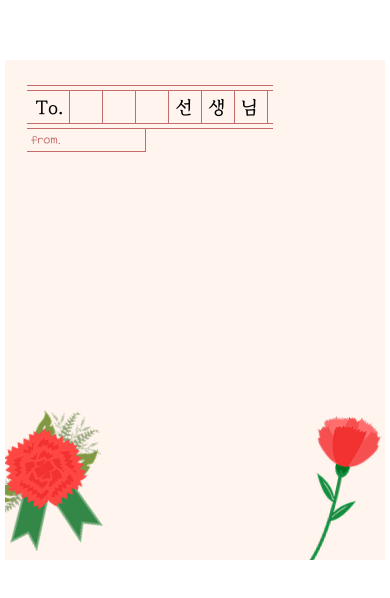
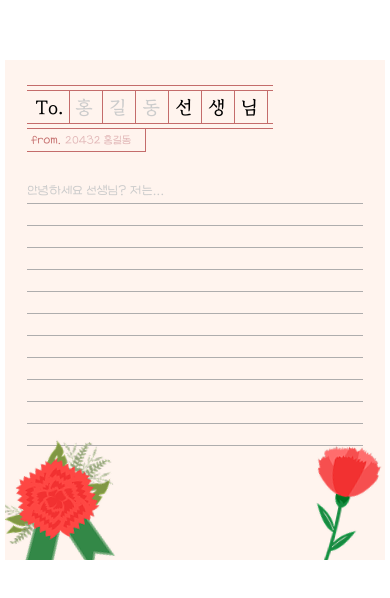
Before and after one commit to sunrin-today/2025-teachers-day, a Next.js app: page / in a window 390 px wide. Shown: the part 112-710 px from the top of the page. Built offline with nearby package versions, Linux system fonts and the light colour scheme.

Commit message:
feat: add LetterInput component and integrate it into the Home page with responsive image display

```diff
--- a/src/app/page.tsx
+++ b/src/app/page.tsx
@@ -1,28 +1,63 @@
 'use client';
 
+import { useEffect, useState } from 'react';
+import LetterInput from '@/components/input/letter';
 import NameInput from '@/components/input/name';
 import TeacherNameInput from '@/components/input/teacher-name';
-import { useState } from 'react';
 
 export default function Home() {
   const [teacherName, setTeacherName] = useState('');
   const [name, setName] = useState('');
+  const [content, setContent] = useState('');
+  const [showImages, setShowImages] = useState(true);
+
+  useEffect(() => {
+    const handleResize = () => {
+      setShowImages(window.innerHeight > 350);
+    };
+
+    handleResize();
+
+    window.addEventListener('resize', handleResize);
+
+    return () => {
+      window.removeEventListener('resize', handleResize);
+    };
+  }, []);
 
   return (
     <div className='w-[380px] max-w-[380px] h-full max-h-[500px] bg-[#FFF4EE] relative overflow-hidden'>
-      <main className='py-[25px] px-[22px]'>
+      <main className='py-[25px] px-[22px] flex flex-col gap-[27px] h-full z-10'>
         <section>
-          <TeacherNameInput value={teacherName} setValue={setTeacherName} />
-          <NameInput value={name} setValue={setName} />
+          <TeacherNameInput
+            value={teacherName}
+            setValue={setTeacherName}
+          />
+
+          <NameInput
+            value={name}
+            setValue={setName}
+          />
+        </section>
+
+        <section className='w-full h-[273px] max-h-[273px]'>
+          <LetterInput
+            value={content}
+            setValue={setContent}
+          />
         </section>
       </main>
 
+      {
+        showImages && (
+          <>
             <img
               src='/images/carnation1.png'
               alt='Carnation 1'
               width={180}
               height={180}
-        className='absolute bottom-[-10px] left-[-48px] -rotate-12'
+              className='absolute bottom-[-40px] left-[-36px] -rotate-12 z-0'
+              draggable={false}
             />
 
             <img
@@ -30,8 +65,12 @@ export default function Home() {
               alt='Carnation 2'
               width={200}
               height={200}
-        className='absolute bottom-[-30px] right-[-52px] rotate-12'
+              className='absolute bottom-[-60px] right-[-52px] rotate-12 z-0'
+              draggable={false}
             />
+          </>
+        )
+      }
     </div>
   );
 }
--- a/src/components/line.tsx
+++ b/src/components/divider.tsx
@@ -2,15 +2,15 @@ interface LineProps {
   length?:    number;
   direction?: 'vertical' | 'horizontal';
   double?:    boolean;
-  full?: boolean;
+  full?:      boolean;
 }
 
-export default function Line(props: LineProps) {
+export default function Divider(props: LineProps) {
   const {
     length = 246,
     direction = 'horizontal',
     double = false,
-    full = false
+    full = false,
   } = props;
 
   const line = (
--- /dev/null
+++ b/src/components/input/letter.tsx
@@ -0,0 +1,56 @@
+interface LetterInputProps extends React.ComponentProps<'textarea'> {
+  value:    string;
+  setValue: (value: string) => void;
+}
+
+export default function LetterInput(props: LetterInputProps) {
+  const { value, setValue } = props;
+
+  const handleLetterInputChange = (e: React.ChangeEvent<HTMLTextAreaElement>) => {
+    if (e.target.scrollHeight !== e.target.clientHeight) return;
+
+    setValue(e.target.value);
+  };
+
+  return (
+    <div className='w-full h-full relative'>
+      <textarea
+        className='w-full h-full outline-none font-(family-name:--font-leeseoyun) resize-none z-30 text-[14px] overflow-hidden leading-[22px] placeholder-[#ccc]'
+        value={value}
+        placeholder='안녕하세요 선생님? 저는...'
+        onChange={handleLetterInputChange}
+        onDrop={e => {
+          e.preventDefault();
+
+          e.stopPropagation();
+        }}
+        onDragOver={e => {
+          e.preventDefault();
+
+          e.stopPropagation();
+        }}
+        onPaste={e => {
+          const items = e.clipboardData?.items;
+
+          if (items) {
+            for (const item of items) {
+              if (item.kind === 'file') {
+                e.preventDefault();
+              }
+            }
+          }
+        }}
+      />
+
+      <div className='absolute w-full h-full top-[24px] flex flex-col gap-[21px] z-0 pointer-events-none'>
+        {Array.from({ length: 12 }).map((_, i) => <LetterLine key={i} />)}
+      </div>
+    </div>
+  );
+}
+
+function LetterLine() {
+  return (
+    <div className='w-full h-[1px] bg-[#AEADAD]' />
+  );
+}
--- a/src/components/input/name.tsx
+++ b/src/components/input/name.tsx
@@ -1,12 +1,12 @@
 import React from 'react';
-import Line from '../line';
+import Divider from '../divider';
 
-interface TeacherNameInputProps extends React.ComponentProps<'input'> {
+interface NameInputProps extends React.ComponentProps<'input'> {
   value:    string;
   setValue: (value: string) => void;
 }
 
-export default function NameInput(props: TeacherNameInputProps) {
+export default function NameInput(props: NameInputProps) {
   const {
     value,
     setValue,
@@ -20,27 +20,28 @@ export default function NameInput(props: TeacherNameInputProps) {
   };
 
   return (
-    <div className='text-[#C46C6B] w-fit text-[12px]'>
+    <div className='text-[#C46C6B] w-fit text-[12px] font-(family-name:--font-leeseoyun)'>
       <div className='flex flex-row w-fit h-[22px] items-center'>
         <div className='flex flex-row gap-[4px] w-fit ml-[4px] items-center'>
-          <p className='font-(family-name:--font-leeseoyun)'>from.</p>
+          <p>from.</p>
 
           <input
-            className='h-full outline-none font-(family-name:--font-leeseoyun)'
+            className='h-full outline-none placeholder-[#e2b8b8]'
             style={{ width: value.length > 9 ? value.length * 8 : '80px' }}
             value={value}
+            placeholder='20432 홍길동'
             onChange={handleNameChange}
             {...rest}
           />
         </div>
 
-        <Line
+        <Divider
           full
           direction='vertical'
         />
       </div>
 
-      <Line full />
+      <Divider full />
     </div>
   );
 }
--- a/src/components/input/teacher-name.tsx
+++ b/src/components/input/teacher-name.tsx
@@ -1,5 +1,5 @@
 import React from 'react';
-import Line from '../line';
+import Divider from '../divider';
 
 interface TeacherNameInputProps extends React.ComponentProps<'input'> {
   value:    string;
@@ -19,11 +19,14 @@ export default function TeacherNameInput(props: TeacherNameInputProps) {
     setValue(e.target.value);
   };
 
-  const lineLength = value.length === 4 ? 280 : 246
+  const lineLength = value.length === 4 ? 280 : 246;
 
   return (
     <div>
-      <Line double length={lineLength}/>
+      <Divider
+        double
+        length={lineLength}
+      />
 
       <div className='flex flex-row text-[18px] gap-[12px] relative items-center'>
         <p className='font-(family-name:--font-dongguk-university) ml-[8px]'>To.</p>
@@ -32,9 +35,10 @@ export default function TeacherNameInput(props: TeacherNameInputProps) {
           <input
             spellCheck='false'
             autoComplete='off'
-            className='outline-none font-(family-name:--font-dongguk-university) tracking-[16px] decoration-none h-full'
+            className='outline-none font-(family-name:--font-dongguk-university) tracking-[16px] decoration-none h-full placeholder-[#ccc]'
             value={value}
             style={{ width: value.length === 4 ? '136px' : '100px' }}
+            placeholder='홍길동'
             onChange={handleTeacherNameChange}
             {...rest}
           />
@@ -45,7 +49,7 @@ export default function TeacherNameInput(props: TeacherNameInputProps) {
         <div className='absolute flex flex-row left-[42px] gap-[32px]'>
           {
             Array.from({ length: value.length === 4 ? 8 : 7 }).map((_, i) => (
-              <Line
+              <Divider
                 key={i}
                 length={32}
                 direction='vertical'
@@ -55,7 +59,10 @@ export default function TeacherNameInput(props: TeacherNameInputProps) {
         </div>
       </div>
 
-      <Line double length={lineLength}/>
+      <Divider
+        double
+        length={lineLength}
+      />
     </div>
   );
 }
```
Lines whose indentation alone changed are shown as unchanged.
